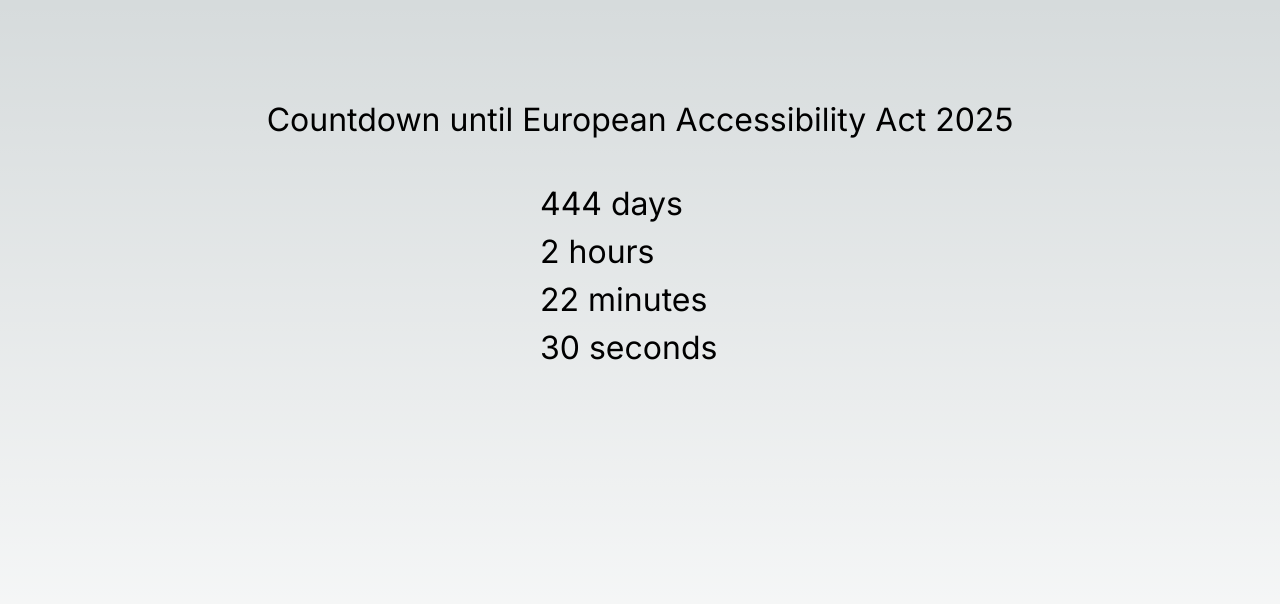
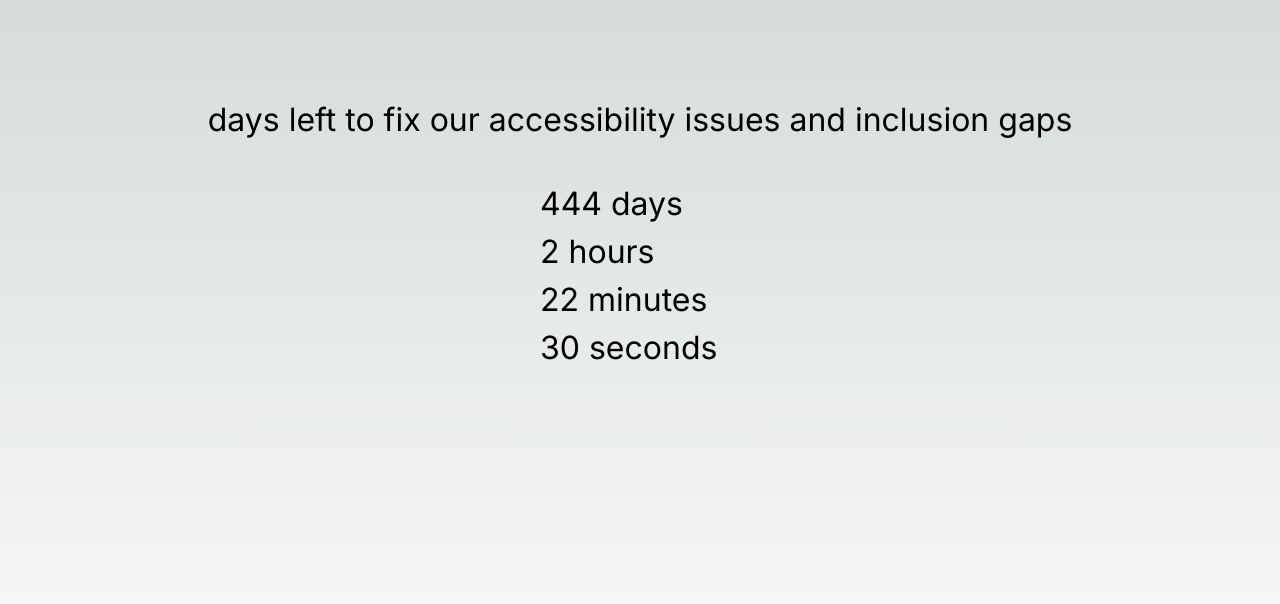
Before and after one commit to marius-tw/european-accessibility-act-countdown, a Next.js app: page /european-accessibility-act-countdown/ in a window 1280 px wide. Shown: the top 604 px of the page. Built offline with nearby package versions, Linux system fonts and the light colour scheme.

Commit message:
change headline

```diff
--- a/src/app/countdown.tsx
+++ b/src/app/countdown.tsx
@@ -31,7 +31,7 @@ function Countdown() {
 
   return (
     <div className="flex flex-col items-center">
-      <h1>Countdown until European Accessibility Act 2025</h1>
+      <h1>days left to fix our accessibility issues and inclusion gaps</h1>
       <div className="w-[200px] m-9">
         <p>{timeRemaining.days} days</p>
         <p>{timeRemaining.hours} hours</p>
```
